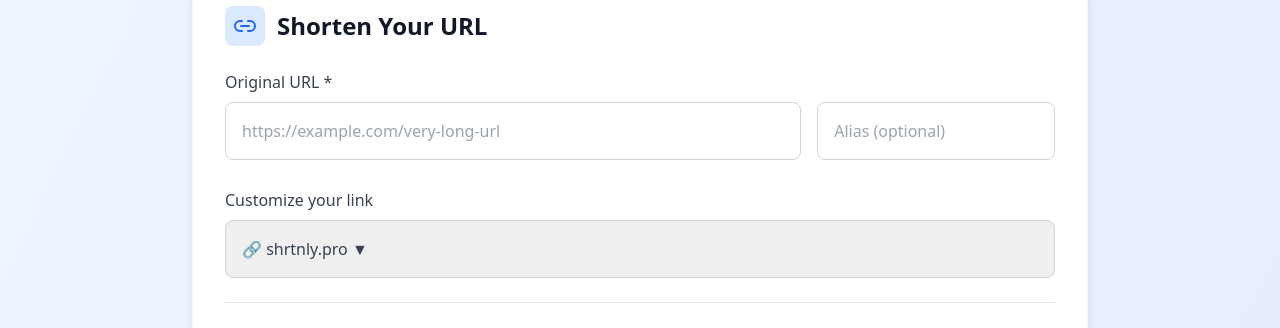
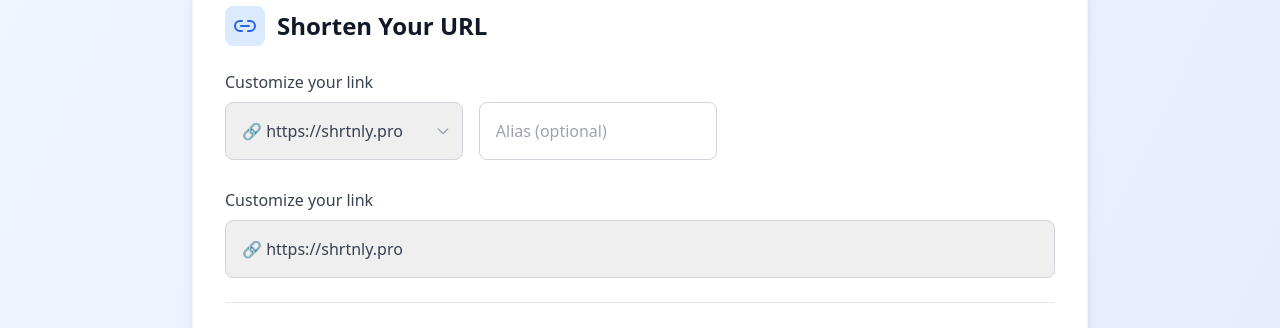
Before and after one commit to shrtnly/Shrtnly, a React (Vite) app: page / in a window 1280 px wide. Shown: the part 200-528 px from the top of the page. Built offline with nearby package versions, Linux system fonts and the light colour scheme; no server answers.

Commit message:
Updated LinkForm.tsx

```diff
--- a/src/components/LinkForm.tsx
+++ b/src/components/LinkForm.tsx
@@ -240,46 +240,56 @@ const LinkForm: React.FC<LinkFormProps> = ({ onLinkCreated }) => {
         {/* URL and Short Code Row */}
         <div className="grid grid-cols-1 md:grid-cols-10 gap-4">
 
-          {/* Original URL */}
                     {/* Original URL */}
-          <div className="md:col-span-7">
-            <label htmlFor="original_url" className="block text-sm sm:text-base font-medium text-gray-700 mb-2">
-              Original URL *
-            </label>
-            <div className="relative">
-              <input
-                type="url"
-                id="original_url"
-                name="original_url"
-                value={formData.original_url}
-                onChange={handleChange}
-                placeholder="https://example.com/very-long-url"
-                className={`w-full px-4 py-3 sm:py-4 text-sm sm:text-base border rounded-lg focus:ring-2 focus:ring-blue-500 transition-colors ${
-                  urlValid === null
-                    ? 'border-gray-300 focus:border-blue-500'
-                    : urlValid
-                      ? 'border-green-300 focus:border-green-500 bg-green-50'
-                      : 'border-red-300 focus:border-red-500 bg-red-50'
-                }`}
-                required
-                aria-describedby={error ? "url-error" : undefined}
-              />
-              {urlValid !== null && (
-                <div className="absolute right-3 top-1/2 transform -translate-y-1/2">
-                  {urlValid ? (
-                    <Check className="w-5 h-5 text-green-600" />
-                  ) : (
-                    <div className="w-5 h-5 rounded-full bg-red-500 flex items-center justify-center">
-                      <span className="text-white text-xs">!</span>
-                    </div>
-                  )}
-                </div>
-              )}
-            </div>
-            {urlValid === false && formData.original_url.trim() !== '' && (
-              <p className="mt-1 text-sm text-red-600">Enter a valid URL starting with http:// or https://</p>
-            )}
-          </div>
+<div className="md:col-span-3">
+  <label
+    htmlFor="custom_domain"
+    className="block text-sm sm:text-base font-medium text-gray-700 mb-2"
+  >
+    Customize your link
+  </label>
+
+  <div className="relative">
+    <select
+      id="custom_domain"
+      name="custom_domain"
+      value={formData.custom_domain}
+      onChange={(e) => {
+        const value = e.target.value;
+        setFormData((prev) => ({ ...prev, custom_domain: value }));
+
+        if (value === "add_domain") {
+          window.open("https://t.ly/register?via=dawod", "_blank");
+        }
+      }}
+      className="w-full appearance-none px-4 py-3 sm:py-4 text-sm sm:text-base text-gray-700 border border-gray-300 rounded-lg focus:ring-2 focus:ring-blue-500 focus:border-blue-500 transition-colors pr-10"
+    >
+      <option value="shrtnly.pro">🔗 https://shrtnly.pro</option>
+      <option value="add_domain" className="text-gray-400">🔒 ➕ Add Custom Domain</option>
+    </select>
+
+    {/* Down arrow icon */}
+    <div className="pointer-events-none absolute inset-y-0 right-3 flex items-center text-gray-400">
+      <svg
+        className="w-4 h-4"
+        fill="none"
+        stroke="currentColor"
+        strokeWidth="2"
+        viewBox="0 0 24 24"
+      >
+        <path strokeLinecap="round" strokeLinejoin="round" d="M19 9l-7 7-7-7" />
+      </svg>
+    </div>
+  </div>
+
+  {/* Message below the dropdown */}
+  {formData.custom_domain === "add_domain" && (
+    <p className="mt-1 text-sm text-red-600">
+      You're about to add a custom domain via external service.
+    </p>
+  )}
+</div>
+
 
           {/* Custom Short Code */}
           <div className="md:col-span-3">
@@ -326,7 +336,7 @@ const LinkForm: React.FC<LinkFormProps> = ({ onLinkCreated }) => {
     }}
     className="w-full px-4 py-3 sm:py-4 text-sm sm:text-base text-gray-700 border border-gray-300 rounded-lg focus:ring-2 focus:ring-blue-500 focus:border-blue-500 transition-colors appearance-none"
   >
-    <option value="shrtnly.pro">🔗 shrtnly.pro ▼</option>
+    <option value="shrtnly.pro">🔗 https://shrtnly.pro</option>
     <option value="add_domain">➕ Add Domain</option>
   </select>
 </div>
```
